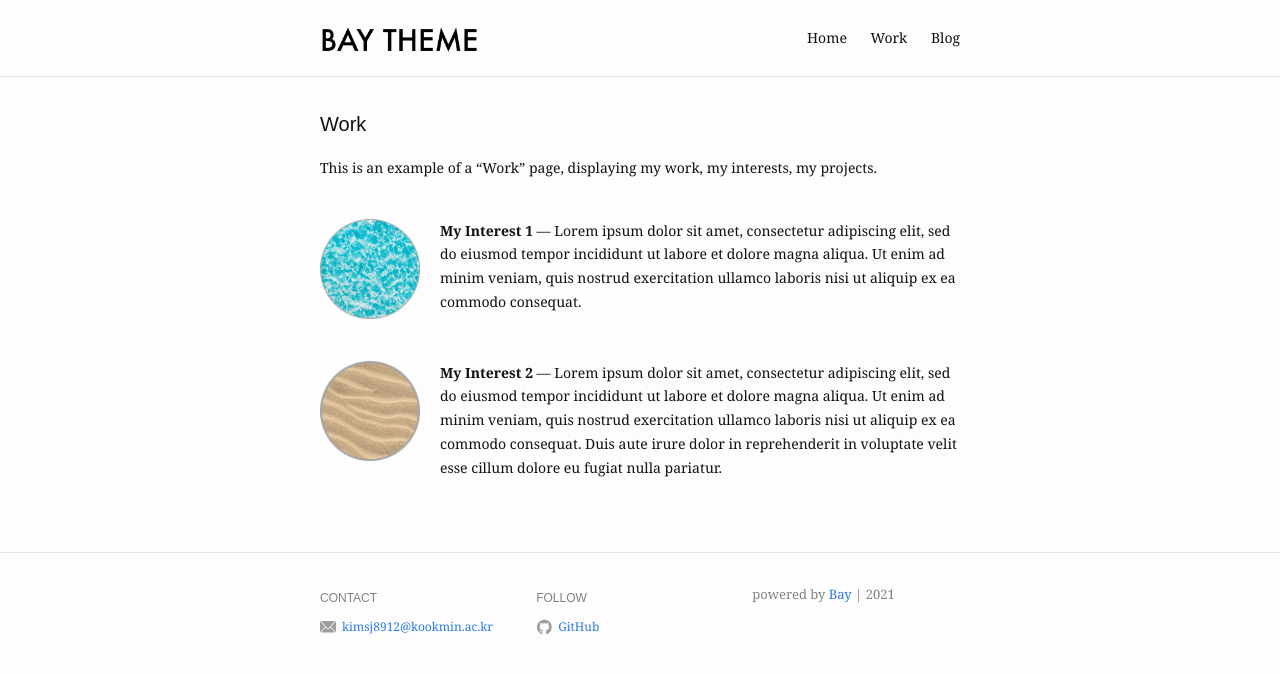
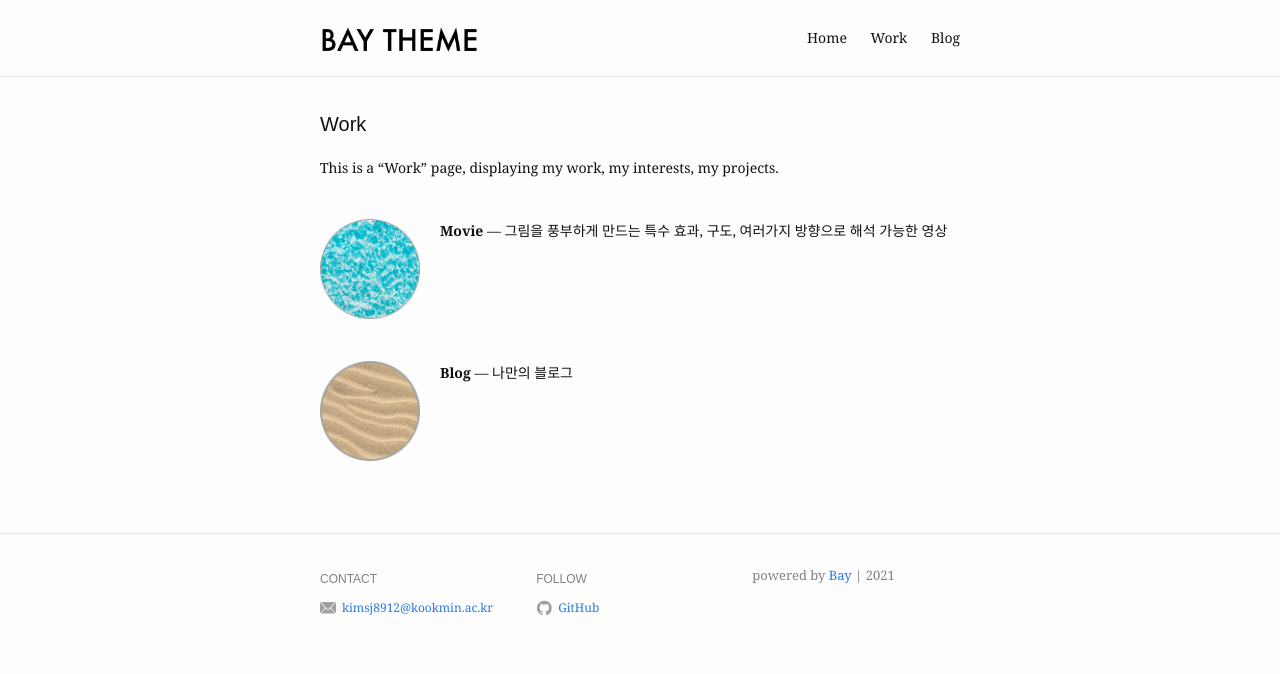
Before and after one commit to kimsj8912/kimsj8912.github.io, a Jekyll site: the page built from work.md, in a window 1280 px wide. Shown: the top 674 px of the page. Built offline with Jekyll 4.4.1, drawn with Linux system fonts in a browser that asks for light colours.

Commit message:
Update work.md

```diff
--- a/work.md
+++ b/work.md
@@ -3,18 +3,18 @@ layout: work
 title: Work
 slug: /work
 items:
-  - title: My Interest 1
+  - title: Movie
     image:
       src: /assets/img/work/water.png
       alt: water
-    description: Lorem ipsum dolor sit amet, consectetur adipiscing elit, sed do eiusmod tempor incididunt ut labore et dolore magna aliqua. Ut enim ad minim veniam, quis nostrud exercitation ullamco laboris nisi ut aliquip ex ea commodo consequat.
-  - title: My Interest 2
+    description: 그림을 풍부하게 만드는 특수 효과, 구도, 여러가지 방향으로 해석 가능한 영상
+  - title: Blog
     image:
       src: /assets/img/work/sand.png
       alt: sand
-    description: Lorem ipsum dolor sit amet, consectetur adipiscing elit, sed do eiusmod tempor incididunt ut labore et dolore magna aliqua. Ut enim ad minim veniam, quis nostrud exercitation ullamco laboris nisi ut aliquip ex ea commodo consequat. Duis aute irure dolor in reprehenderit in voluptate velit esse cillum dolore eu fugiat nulla pariatur.
+    description: 나만의 블로그
 ---
 
-This is an example of a "Work" page, displaying my work, my interests, my projects.
+This is a "Work" page, displaying my work, my interests, my projects.
 <br />
 <br />
```
